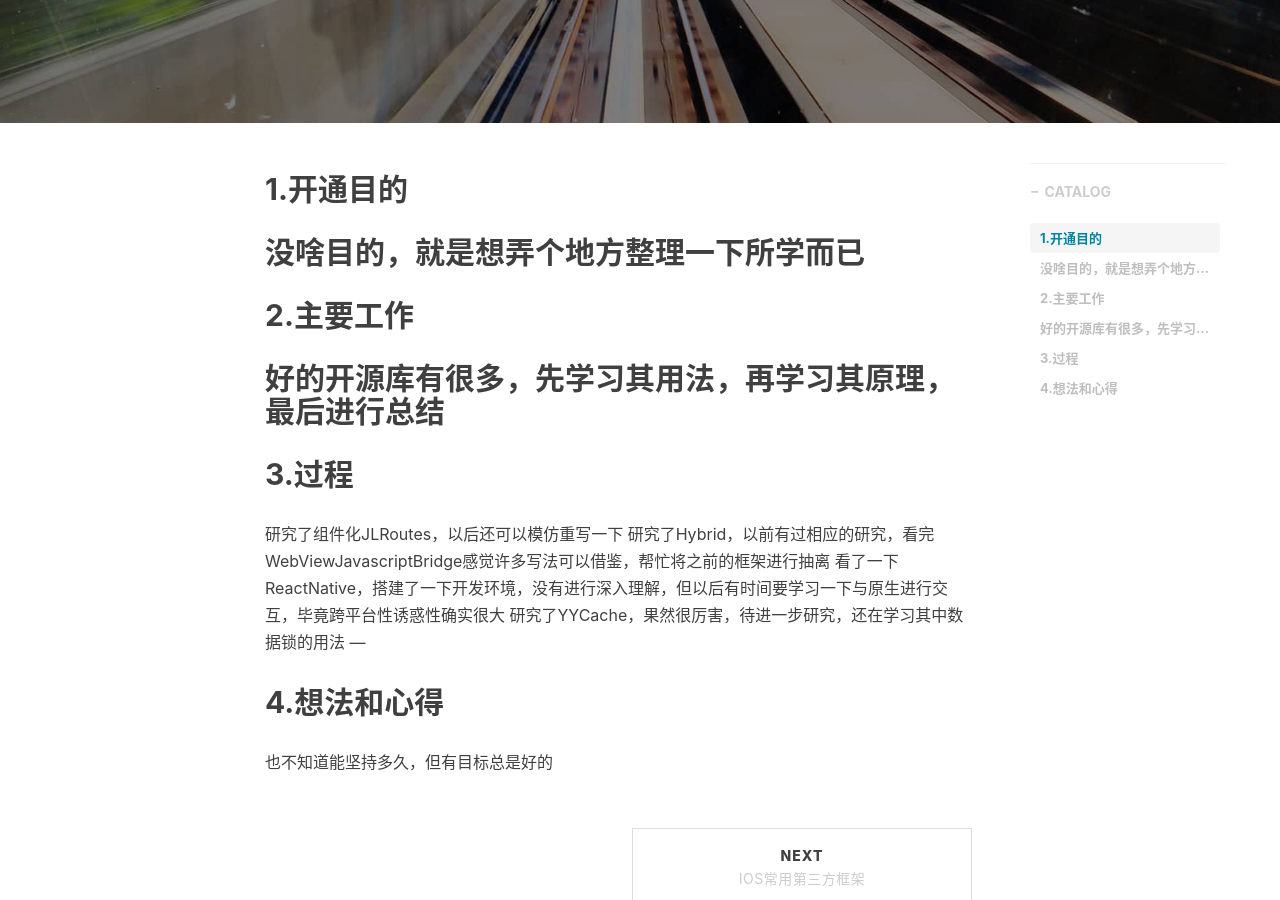
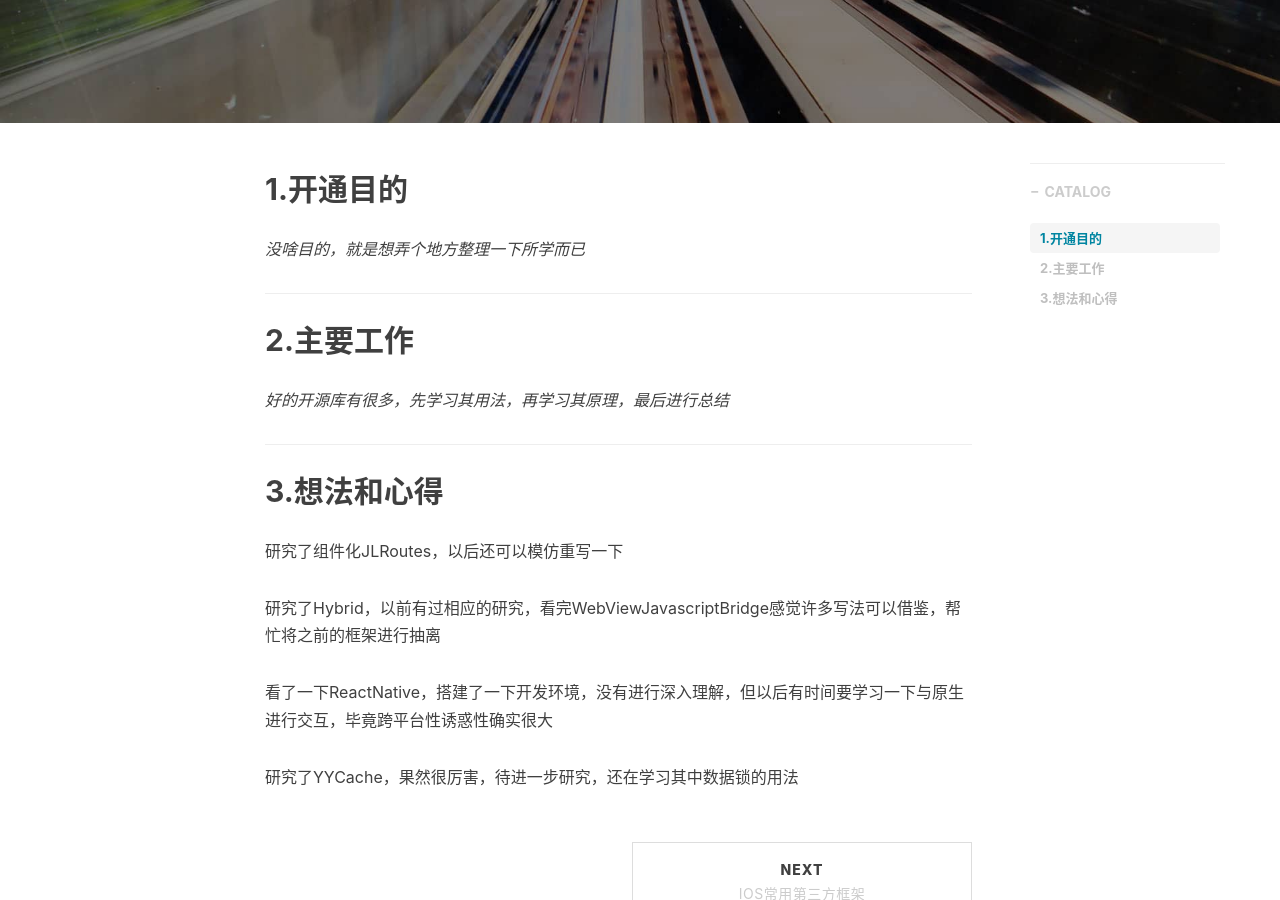
Before and after one commit to wangpt/wangpt.github.io, a Jekyll site: the page built from _posts/2018-08-28-note-mark.markdown, in a window 1280 px wide and 900 px high, scrolled down 400 px. Built offline with Jekyll 4.4.1, drawn with Linux system fonts in a browser that asks for light colours; nearby versions of some CDN libraries; comment, search, counter and statistics services are not loaded.

Commit message:
change note

```diff
--- a/_posts/2018-08-28-note-mark.markdown
+++ b/_posts/2018-08-28-note-mark.markdown
@@ -12,19 +12,21 @@ tags:
 ---
 ## 1.开通目的
 
-没啥目的，就是想弄个地方整理一下所学而已
+*没啥目的，就是想弄个地方整理一下所学而已*
+
 ---
 ## 2.主要工作
 
-好的开源库有很多，先学习其用法，再学习其原理，最后进行总结
+*好的开源库有很多，先学习其用法，再学习其原理，最后进行总结*
+
 ---
-## 3.过程
+
+## 3.想法和心得
 
 研究了组件化JLRoutes，以后还可以模仿重写一下
+
 研究了Hybrid，以前有过相应的研究，看完WebViewJavascriptBridge感觉许多写法可以借鉴，帮忙将之前的框架进行抽离
+
 看了一下ReactNative，搭建了一下开发环境，没有进行深入理解，但以后有时间要学习一下与原生进行交互，毕竟跨平台性诱惑性确实很大
+
 研究了YYCache，果然很厉害，待进一步研究，还在学习其中数据锁的用法
----
-## 4.想法和心得
-
-也不知道能坚持多久，但有目标总是好的
```
